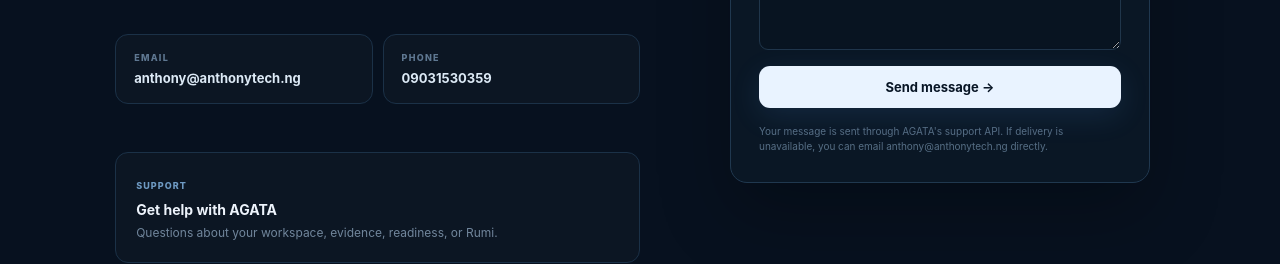
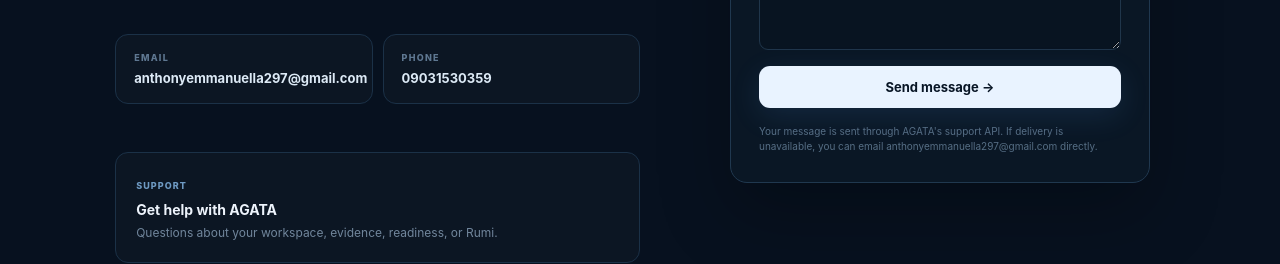
Before and after one commit to Scarlet-Twinz/AGATA, a React (Vite) app in the folder frontend/: page /contact in a window 1280 px wide. Shown: the part 582-846 px from the top of the page. Built offline with nearby package versions, Linux system fonts and the light colour scheme; no server answers.

Commit message:
fix: route support contact to Gmail inbox

```diff
--- a/frontend/src/pages/ContactPage.tsx
+++ b/frontend/src/pages/ContactPage.tsx
@@ -39,7 +39,7 @@ export function ContactPage() {
         <h1>Let's make compliance easier.</h1>
         <p>Have a question, need help understanding AGATA, or want to talk about bringing it to your team? Reach out directly or send a message.</p>
         <div className="contact-direct">
-          <a href="mailto:anthony@anthonytech.ng"><span>Email</span><strong>anthony@anthonytech.ng</strong></a>
+          <a href="mailto:anthonyemmanuella297@gmail.com"><span>Email</span><strong>anthonyemmanuella297@gmail.com</strong></a>
           <a href="tel:09031530359"><span>Phone</span><strong>09031530359</strong></a>
         </div>
         <div className="support-cards">
@@ -57,7 +57,7 @@ export function ContactPage() {
           {submitted && <div role="status">Message sent ✓ We’ll get back to you.</div>}
           {error && <div role="alert">{error}</div>}
           <button className="primary-button" type="submit" disabled={sending}>{sending ? "Sending…" : "Send message →"}</button>
-          <small>Your message is sent through AGATA's support API. If delivery is unavailable, you can email <a href="mailto:anthony@anthonytech.ng">anthony@anthonytech.ng</a> directly.</small>
+          <small>Your message is sent through AGATA's support API. If delivery is unavailable, you can email <a href="mailto:anthonyemmanuella297@gmail.com">anthonyemmanuella297@gmail.com</a> directly.</small>
         </form>
       </div>
     </section>
```
